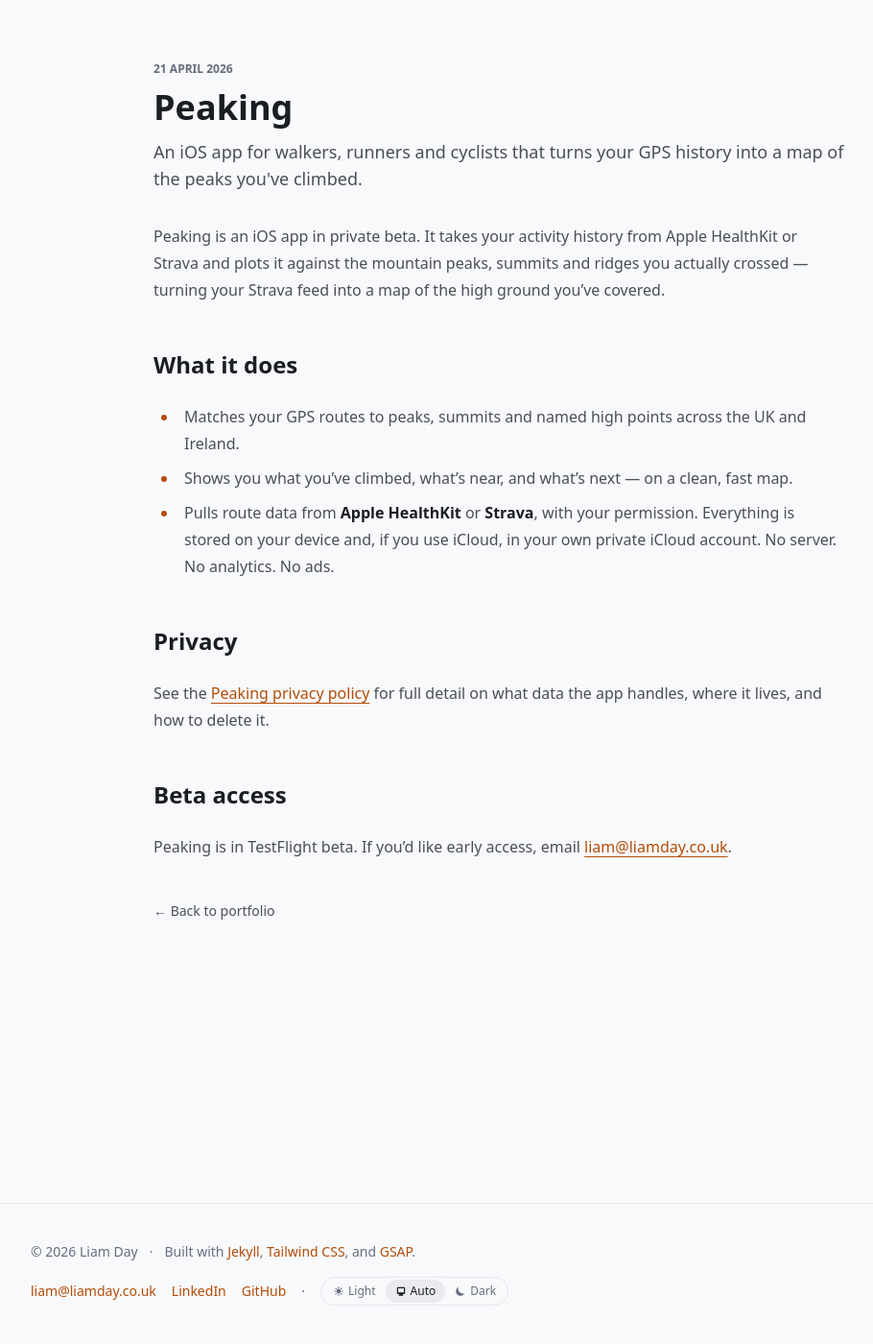
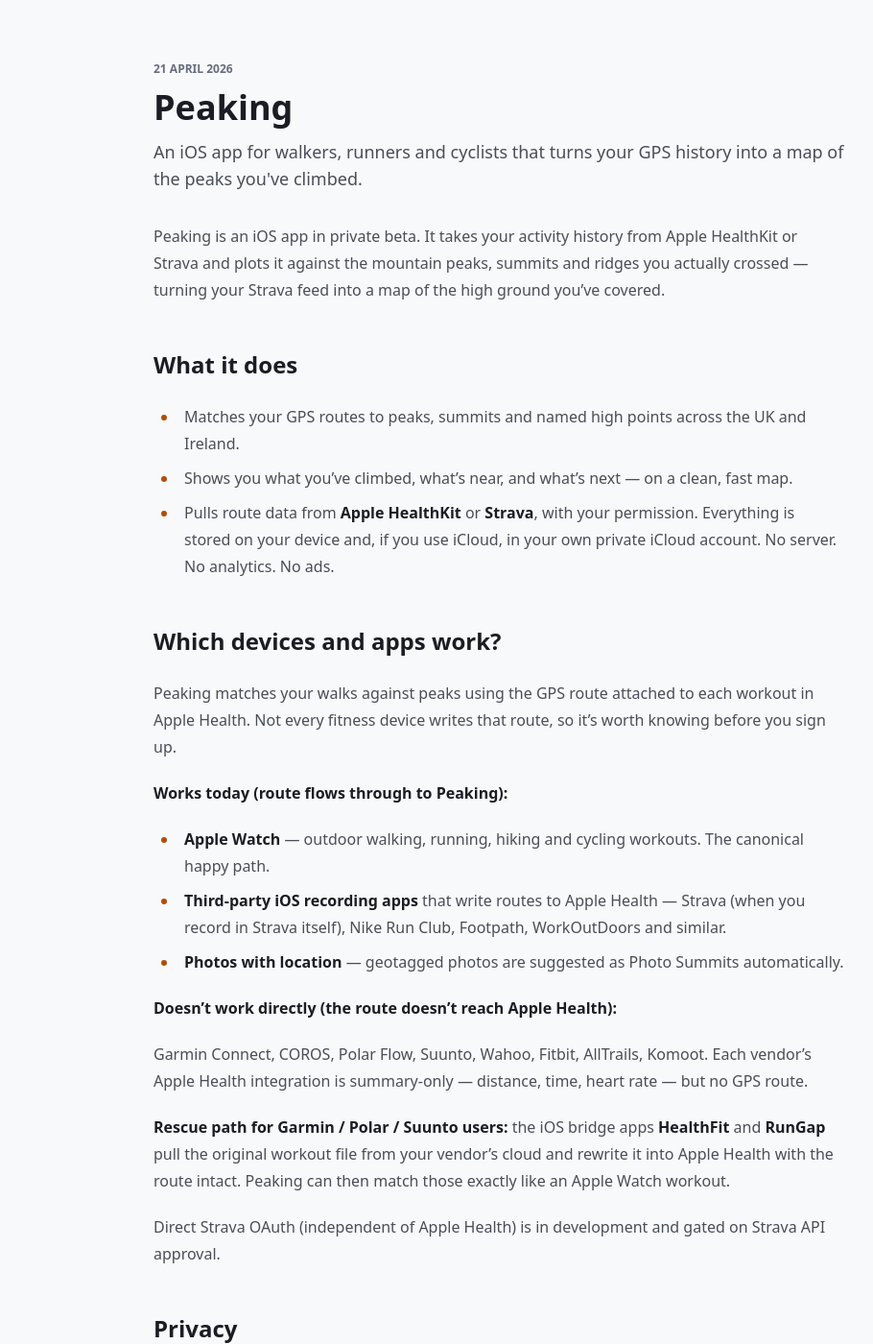
Before and after one commit to liammday/liamday-site, a Jekyll site: the page built from peaking.md, in a window 1280 px wide and 1400 px high. Shown: the whole window at 96% size, without its empty margins (120-1030 px from the left). Built offline with Jekyll 4.4.1, drawn with Linux system fonts in a browser that asks for light colours; nearby versions of some CDN libraries.

Commit message:
peaking: add compatibility section + correct project tile (#114)
- Add a 'Which devices and apps work?' section to /peaking/ so
  prospective testers know upfront which fitness setups produce
  the GPS route Peaking needs (Apple Watch + third-party iOS
  recorders ✅; Garmin / COROS / Polar / Suunto / Wahoo / Fitbit /
  AllTrails / Komoot ❌), with a HealthFit / RunGap bridge note.

- Correct _data/app_projects.yml line 34: previous text claimed
  'Route imports from HealthKit, Strava, and GPX' — GPX is in fact
  export-only (Peaking has a GPXExporter but no importer). Rewrites
  the feature line to match the real surface: HealthKit + Strava
  for imports, GPX for export.

Content tracks the authoritative reference at
Peaking/Docs/Comms/HealthKitCompatibilityReference.md.

Co-authored-by: Claude Opus 4.7 (1M context) <noreply@anthropic.com>

```diff
--- a/_data/app_projects.yml
+++ b/_data/app_projects.yml
@@ -31,7 +31,7 @@
     - Charts
   features:
     - Interactive peak discovery map with clustering, filtering, and rich metadata.
-    - Route imports from HealthKit, Strava, and GPX with automated summit matching.
+    - Route imports from Apple HealthKit (Apple Watch primary, with bridge-app support for Garmin / Polar / Suunto via HealthFit or RunGap) and Strava, with automated summit matching and GPX export for portability.
     - Published and user-created collections (for example Munros and Wainwrights) with completion tracking.
     - Offline-first cache layers for map tiles and peak data with cloud-synced personal progress.
 
--- a/peaking.md
+++ b/peaking.md
@@ -14,6 +14,24 @@ Peaking is an iOS app in private beta. It takes your activity history from Apple
 - Shows you what you've climbed, what's near, and what's next — on a clean, fast map.
 - Pulls route data from **Apple HealthKit** or **Strava**, with your permission. Everything is stored on your device and, if you use iCloud, in your own private iCloud account. No server. No analytics. No ads.
 
+## Which devices and apps work?
+
+Peaking matches your walks against peaks using the GPS route attached to each workout in Apple Health. Not every fitness device writes that route, so it's worth knowing before you sign up.
+
+**Works today (route flows through to Peaking):**
+
+- **Apple Watch** — outdoor walking, running, hiking and cycling workouts. The canonical happy path.
+- **Third-party iOS recording apps** that write routes to Apple Health — Strava (when you record in Strava itself), Nike Run Club, Footpath, WorkOutDoors and similar.
+- **Photos with location** — geotagged photos are suggested as Photo Summits automatically.
+
+**Doesn't work directly (the route doesn't reach Apple Health):**
+
+Garmin Connect, COROS, Polar Flow, Suunto, Wahoo, Fitbit, AllTrails, Komoot. Each vendor's Apple Health integration is summary-only — distance, time, heart rate — but no GPS route.
+
+**Rescue path for Garmin / Polar / Suunto users:** the iOS bridge apps **HealthFit** and **RunGap** pull the original workout file from your vendor's cloud and rewrite it into Apple Health with the route intact. Peaking can then match those exactly like an Apple Watch workout.
+
+Direct Strava OAuth (independent of Apple Health) is in development and gated on Strava API approval.
+
 ## Privacy
 
 See the [Peaking privacy policy](/peaking/privacy/) for full detail on what data the app handles, where it lives, and how to delete it.
```
